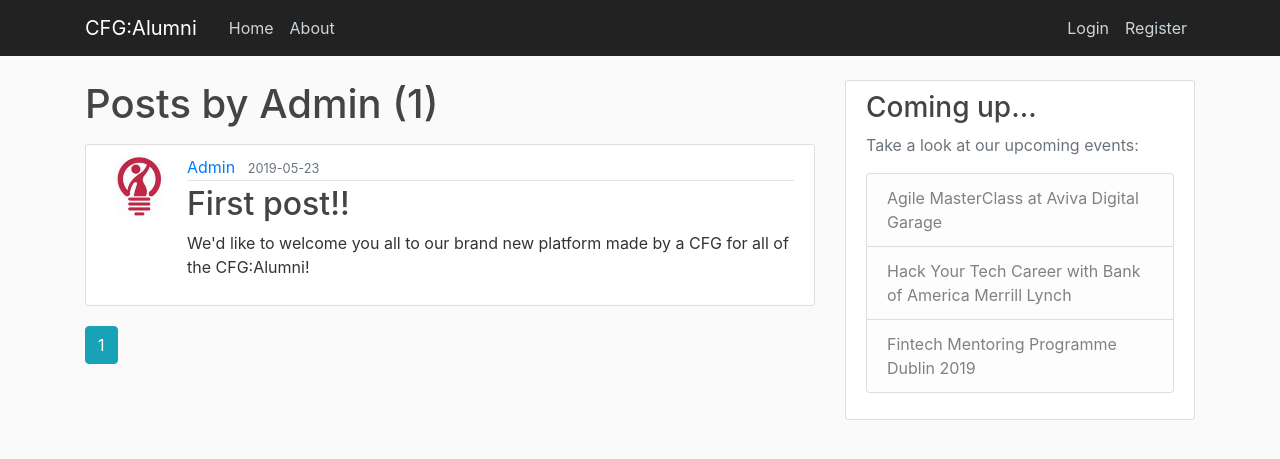
After one commit to renatadev/codefirstgirls, a Flask app: a page that uses project/templates/layout.html in a window 1280 px wide. The commit adds this page. Shown: the top 459 px of the page. Run offline with Flask 2, Linux system fonts and the light colour scheme; data comes from the database, SQL or seed files in the repository; some libraries are stand-ins or nearby versions.

Commit message:
Make changes in style files

```diff
--- a/project/routes.py
+++ b/project/routes.py
@@ -15,7 +15,8 @@ def index():
 @app.route("/home")
 @login_required
 def home():
-    posts = Post.query.all() #To grab all the posts from our db and put them in our home page
+    page = request.args.get('page', 1, type=int) #default page
+    posts = Post.query.order_by(Post.date_posted.desc()).paginate(page=page, per_page=1) #To grab all the posts from our db and put them in our home page
     return render_template("home.html", posts=posts)#access our data in our template
 
 @app.route("/about")
@@ -138,3 +139,13 @@ def delete_post(post_id):
     db.session.commit()
     flash('Your post has been deleted!', 'success')
     return redirect(url_for('home'))
+
+
+@app.route("/user/<string:username>")
+def user_posts(username):
+    page = request.args.get('page', 1, type=int)
+    user = User.query.filter_by(username=username).first_or_404()
+    posts = Post.query.filter_by(author=user)\
+        .order_by(Post.date_posted.desc())\
+        .paginate(page=page, per_page=5)
+    return render_template('user_posts.html', posts=posts, user=user)
--- a/project/static/css/main.css
+++ b/project/static/css/main.css
@@ -15,7 +15,9 @@ pinky color logo: #c53540
 more pinky for details: #e05c5c
 google fonts: Lobster
 */
-
+html {
+  font-family: 'Questrial', sans-serif;
+}
 body {
   background: #fafafa;
   color: #333333;
@@ -26,8 +28,12 @@ h1, h2, h3, h4, h5, h6 {
   color: #444444;
 }
 
+.navbar {
+  background-color: #222;
+}
+
 .bg-steel {
-  background-color: #5f788a;
+  background-color: #222222;
 }
 
 .site-header .navbar-nav .nav-link {
@@ -40,6 +46,7 @@ h1, h2, h3, h4, h5, h6 {
 
 .site-header .navbar-nav .nav-link.active {
   font-weight: 500;
+  border: 2px solid #ffffff;
 }
 
 .content-section {
--- a/project/templates/layout.html
+++ b/project/templates/layout.html
@@ -9,6 +9,7 @@
     <link rel="stylesheet" href="https://maxcdn.bootstrapcdn.com/bootstrap/4.0.0/css/bootstrap.min.css" integrity="sha384-Gn5384xqQ1aoWXA+058RXPxPg6fy4IWvTNh0E263XmFcJlSAwiGgFAW/dAiS6JXm" crossorigin="anonymous">
 
     <link rel="stylesheet" type="text/css" href="{{ url_for('static', filename='css/main.css') }}">
+    <link href="https://fonts.googleapis.com/css?family=Questrial&display=swap" rel="stylesheet">
 
     {% if title %}
         <title>CFG:Alumni - {{ title }}</title>
--- /dev/null
+++ b/project/templates/user_posts.html
@@ -0,0 +1,28 @@
+{% extends "layout.html" %}
+{% block content %}
+    <h1 class="mb-3">Posts by {{ user.username }} ({{ posts.total }})</h1>
+    {% for post in posts.items %}
+        <article class="media content-section">
+          <img class="rounded-circle article-img" src="{{ url_for('static', filename='profile_pics/' + post.author.image_file) }}">
+          <div class="media-body">
+            <div class="article-metadata">
+              <a class="mr-2" href="{{ url_for('user_posts', username=post.author.username) }}">{{ post.author.username }}</a>
+              <small class="text-muted">{{ post.date_posted.strftime('%Y-%m-%d') }}</small>
+            </div>
+            <h2><a class="article-title" href="{{ url_for('post', post_id=post.id) }}">{{ post.title }}</a></h2>
+            <p class="article-content">{{ post.content }}</p>
+          </div>
+        </article>
+    {% endfor %}
+    {% for page_num in posts.iter_pages(left_edge=1, right_edge=1, left_current=1, right_current=2) %}
+      {% if page_num %}
+        {% if posts.page == page_num %}
+          <a class="btn btn-info mb-4" href="{{ url_for('user_posts', username=user.username, page=page_num) }}">{{ page_num }}</a>
+        {% else %}
+          <a class="btn btn-outline-info mb-4" href="{{ url_for('user_posts', username=user.username, page=page_num) }}">{{ page_num }}</a>
+        {% endif %}
+      {% else %}
+        ...
+      {% endif %}
+    {% endfor %}
+{% endblock content %}
```
Also changed, not shown: project/templates/home.html (+12 -1 lines), 1 other file.
